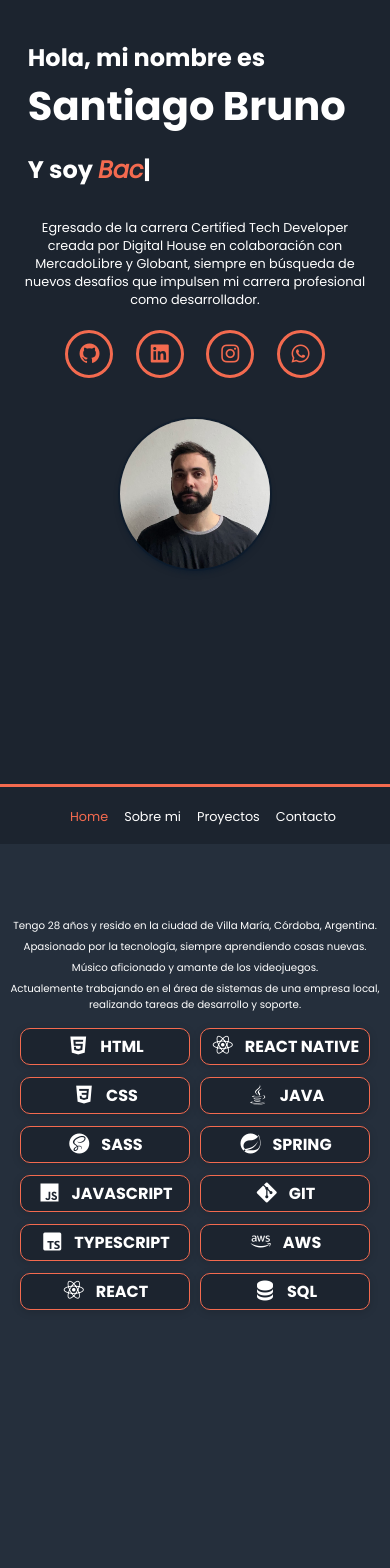
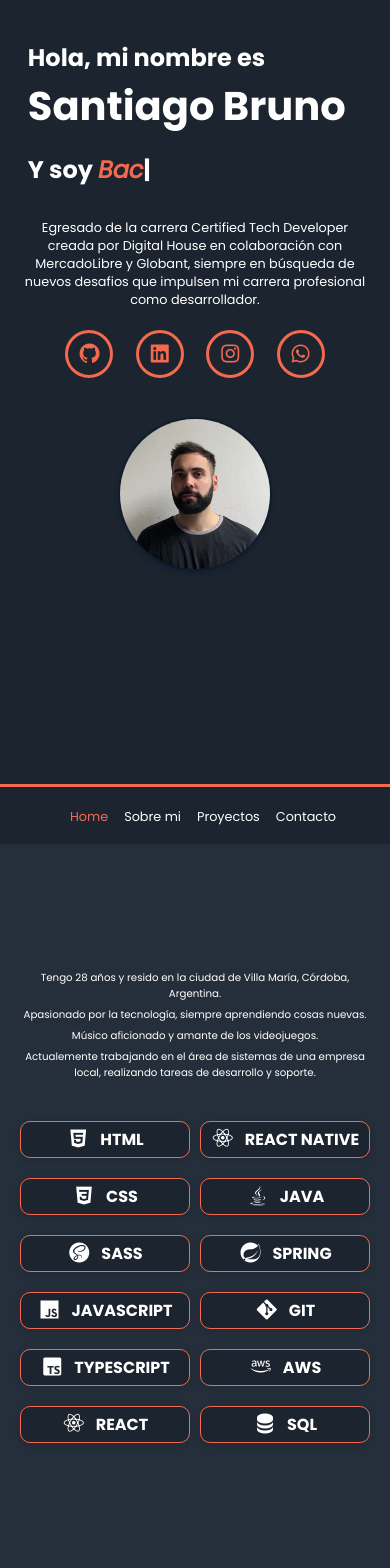
Before and after one commit to SantiBrun0/my-portfolio, a React (Vite) app: page / in a window 390 px wide. Shown: the top 1568 px of the page. Built offline with nearby package versions, Linux system fonts and the light colour scheme.

Commit message:
modifica estilos

```diff
--- a/src/styles/components/_contacto.scss
+++ b/src/styles/components/_contacto.scss
@@ -81,7 +81,7 @@
 
         .all-container {
             justify-content: flex-start;
-            transform: translateY(-40px);
+            transform: translateY(10px);
 
             form {
                 width: 320px;
--- a/src/styles/components/_proyectos.scss
+++ b/src/styles/components/_proyectos.scss
@@ -149,14 +149,14 @@
     .proyectos {
 
         .all-container {
-            margin-top: 0;
+            margin-top: 100px;
 
             .carrusel-container {
                 .swiper {
                     .swiper-slide{
                         flex-direction: column;
                         gap: 0px;
-                        transform: translateY(-90px);
+                        transform: translateY(-75px);
 
                         .project-card {
                             width: 250px;
--- a/src/styles/components/_sobreMi.scss
+++ b/src/styles/components/_sobreMi.scss
@@ -113,11 +113,11 @@
       flex-direction: column;
       justify-content: center;
       align-items: center;
-      transform: translateY(-190px);
+      transform: translateY(-110px);
 
       .section-left,
       .section-right {
-        width: 100%;
+        width: 90%;
       }
 
       .section-left {
@@ -147,7 +147,6 @@
         flex-direction: column;
         align-items: center;
         gap: 10px;
-        transform: translateY(-25px);
       }
 
       .skills-container {
@@ -159,7 +158,7 @@
         .column-two {
           display: flex;
           flex-direction: column;
-          gap: 12px;
+          gap: 20px;
           width: 170px;
 
           .card-skill {
```
